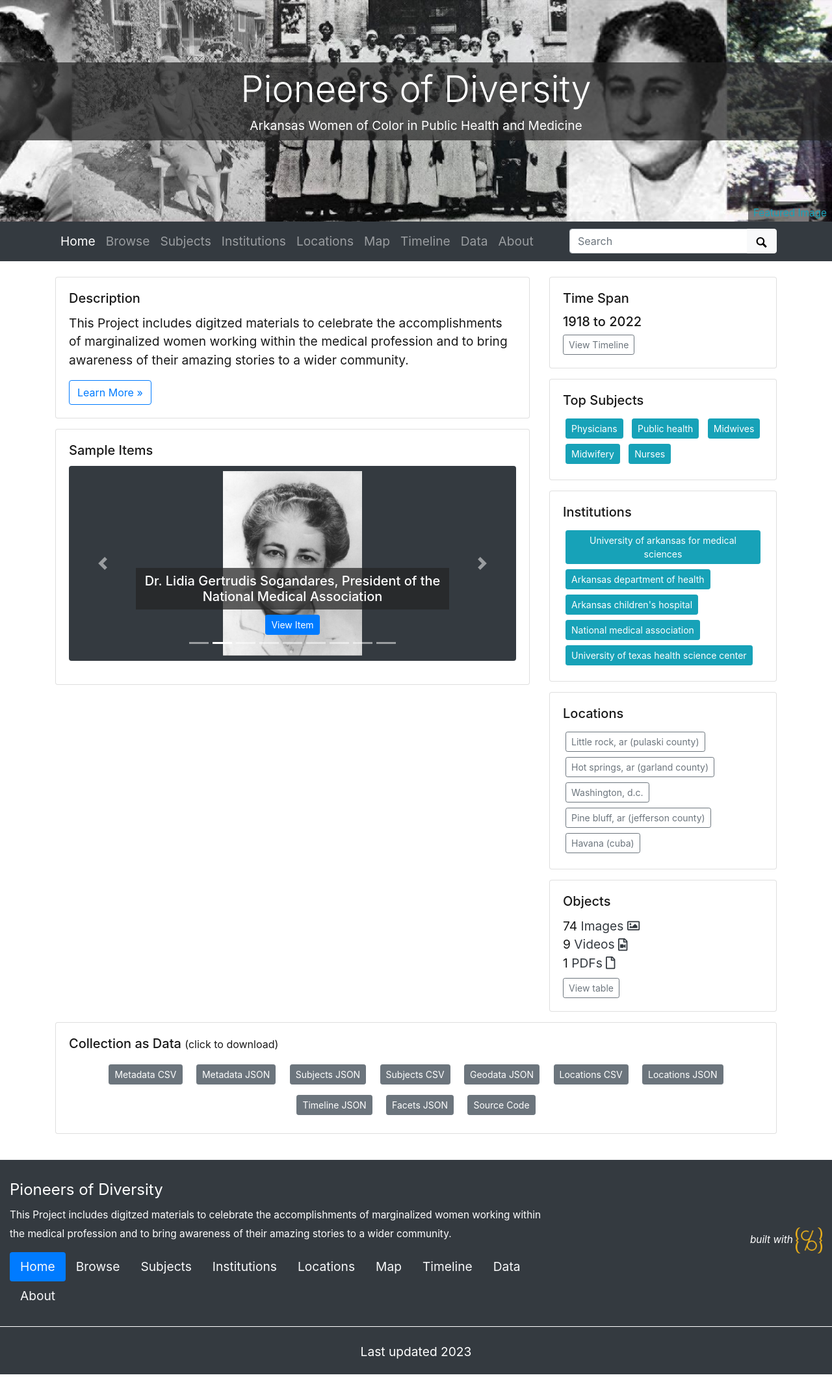
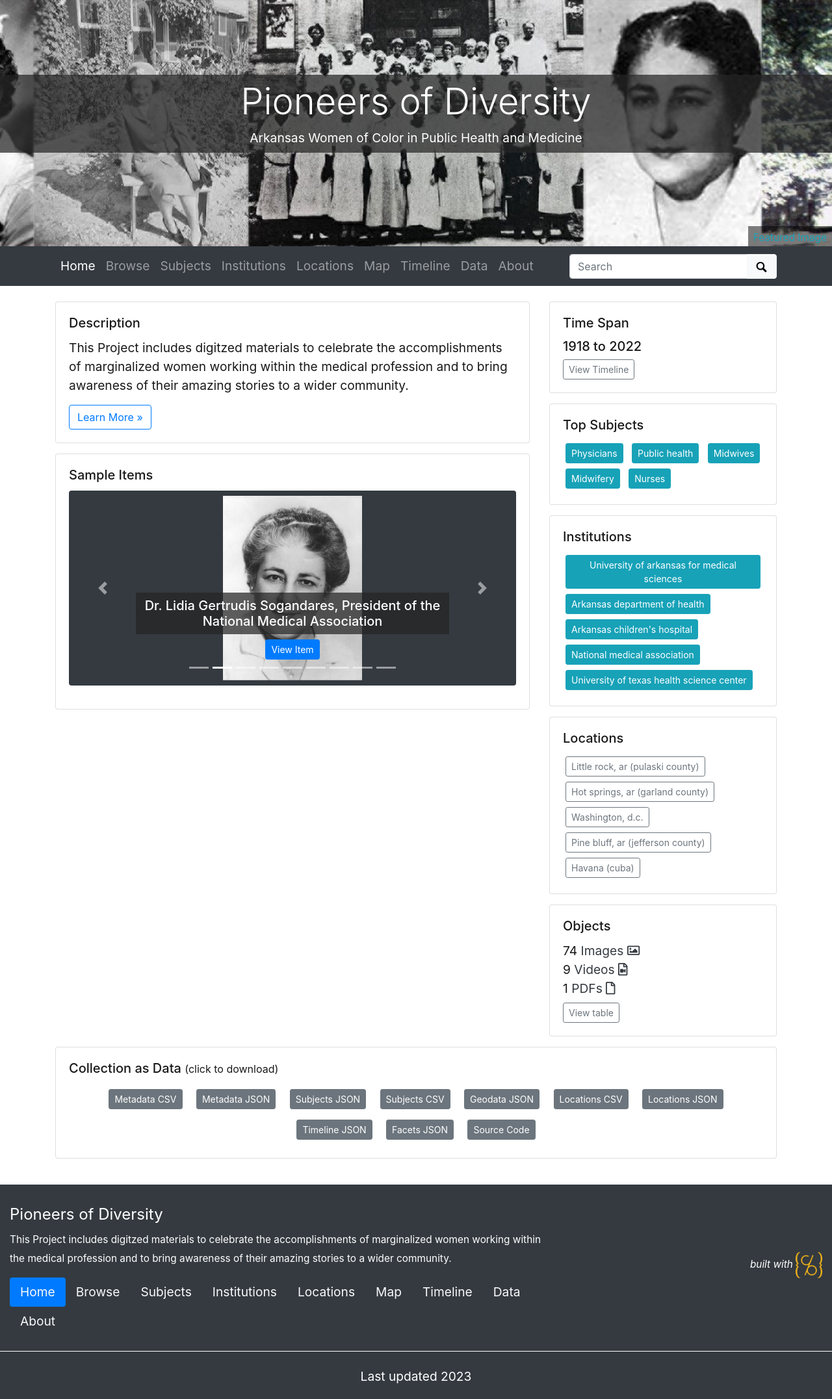
Before and after one commit to Starkad2/Wocim-GH2, a Jekyll site: the page built from index.md, in a window 1280 px wide. Shown: the whole page at 65% size. Built offline with Jekyll 4.4.1, drawn with Linux system fonts in a browser that asks for light colours; before the commit the page ends 2115 px from its top, so only the background shows below that.

Commit message:
Update theme.yml

```diff
--- a/_data/theme.yml
+++ b/_data/theme.yml
@@ -10,7 +10,7 @@
 # use either an objectid (from an item in this collect), a relative location of an image in this repo (ex. /assets/img/feature.jpg), or a full url to an image elsewhere
 featured-image: wocim034
 # optional: add extra padding around collection title for a larger image feature.
-home-title-y-padding: 5em # Default is 8em
+home-title-y-padding: 6em # Default is 8em
 # optional: change position of background image, center, top, bottom
 home-banner-image-position: center
 
```
